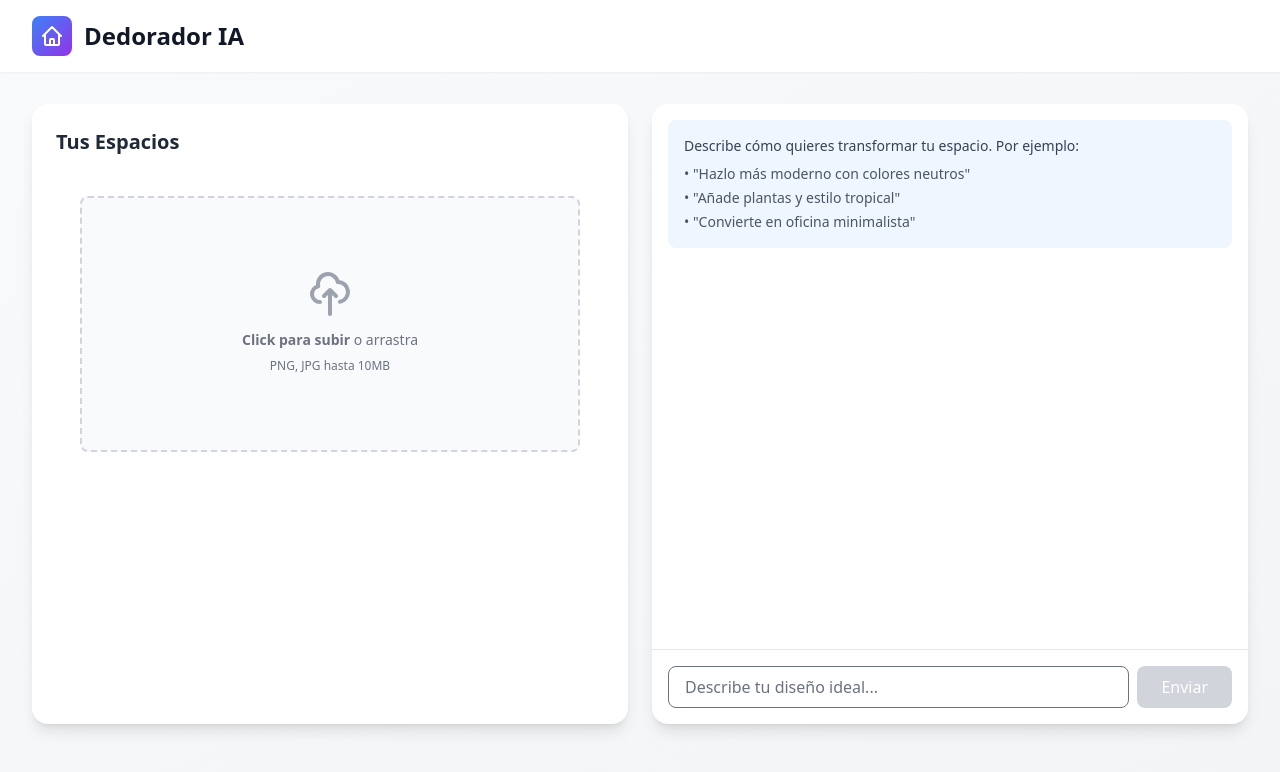
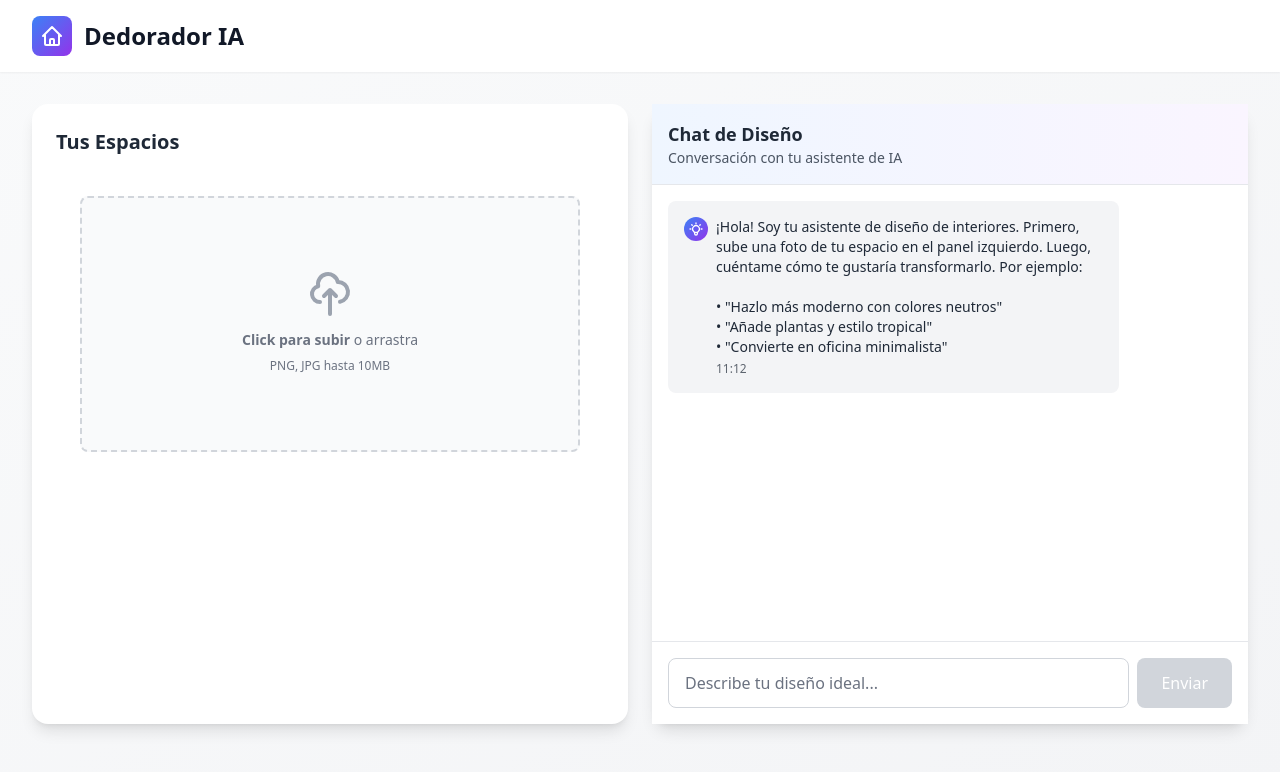
Before and after one commit to uptobe8/Dedorador, a Next.js app: page / in a window 1280 px wide. Shown: the top 772 px of the page. Built offline with nearby package versions, Linux system fonts and the light colour scheme.

Commit message:
Mejorar interfaz de chat estilo GenSpark con mensajes conversacionales

```diff
--- a/components/ChatInterface.tsx
+++ b/components/ChatInterface.tsx
@@ -1,6 +1,13 @@
 "use client";
 
-import { useState } from "react";
+import { useState, useRef, useEffect } from "react";
+
+interface Message {
+  id: string;
+  role: "user" | "assistant";
+  content: string;
+  timestamp: Date;
+}
 
 interface ChatInterfaceProps {
   onSendMessage: (prompt: string) => void;
@@ -12,10 +19,45 @@ export default function ChatInterface({
   isGenerating,
 }: ChatInterfaceProps) {
   const [message, setMessage] = useState("");
+  const [messages, setMessages] = useState<Message[]>([
+    {
+      id: "welcome",
+      role: "assistant",
+      content: "¡Hola! Soy tu asistente de diseño de interiores. Primero, sube una foto de tu espacio en el panel izquierdo. Luego, cuéntame cómo te gustaría transformarlo. Por ejemplo:\n\n• \"Hazlo más moderno con colores neutros\"\n• \"Añade plantas y estilo tropical\"\n• \"Convierte en oficina minimalista\"",
+      timestamp: new Date(),
+    },
+  ]);
+  const messagesEndRef = useRef<HTMLDivElement>(null);
+
+  const scrollToBottom = () => {
+    messagesEndRef.current?.scrollIntoView({ behavior: "smooth" });
+  };
+
+  useEffect(() => {
+    scrollToBottom();
+  }, [messages]);
 
   const handleSubmit = (e: React.FormEvent) => {
     e.preventDefault();
     if (message.trim() && !isGenerating) {
+      // Add user message
+      const userMessage: Message = {
+        id: Date.now().toString(),
+        role: "user",
+        content: message,
+        timestamp: new Date(),
+      };
+      setMessages((prev) => [...prev, userMessage]);
+
+      // Add assistant "thinking" message
+      const assistantMessage: Message = {
+        id: (Date.now() + 1).toString(),
+        role: "assistant",
+        content: "Generando tu diseño... Esto puede tomar unos momentos.",
+        timestamp: new Date(),
+      };
+      setMessages((prev) => [...prev, assistantMessage]);
+
       onSendMessage(message);
       setMessage("");
     }
@@ -23,35 +65,121 @@ export default function ChatInterface({
 
   return (
     <div className="flex flex-col h-full">
-      <div className="flex-1 overflow-y-auto p-4 space-y-4">
-        <div className="bg-blue-50 p-4 rounded-lg">
-          <p className="text-sm text-gray-700">
-            Describe cómo quieres transformar tu espacio. Por ejemplo:
-          </p>
-          <ul className="text-sm text-gray-600 mt-2 space-y-1">
-            <li>• "Hazlo más moderno con colores neutros"</li>
-            <li>• "Añade plantas y estilo tropical"</li>
-            <li>• "Convierte en oficina minimalista"</li>
-          </ul>
-        </div>
+      {/* Chat Header */}
+      <div className="p-4 border-b bg-gradient-to-r from-blue-50 to-purple-50">
+        <h2 className="text-lg font-semibold text-gray-800">Chat de Diseño</h2>
+        <p className="text-sm text-gray-600">Conversación con tu asistente de IA</p>
       </div>
 
-      <form onSubmit={handleSubmit} className="p-4 border-t">
+      {/* Messages Area */}
+      <div className="flex-1 overflow-y-auto p-4 space-y-4">
+        {messages.map((msg) => (
+          <div
+            key={msg.id}
+            className={`flex ${
+              msg.role === "user" ? "justify-end" : "justify-start"
+            }`}
+          >
+            <div
+              className={`max-w-[80%] rounded-lg p-4 ${
+                msg.role === "user"
+                  ? "bg-blue-600 text-white"
+                  : "bg-gray-100 text-gray-800"
+              }`}
+            >
+              <div className="flex items-start gap-2">
+                <div className="flex-shrink-0">
+                  {msg.role === "assistant" ? (
+                    <div className="w-6 h-6 bg-gradient-to-br from-blue-500 to-purple-600 rounded-full flex items-center justify-center">
+                      <svg
+                        className="w-4 h-4 text-white"
+                        fill="none"
+                        stroke="currentColor"
+                        viewBox="0 0 24 24"
+                      >
+                        <path
+                          strokeLinecap="round"
+                          strokeLinejoin="round"
+                          strokeWidth={2}
+                          d="M9.663 17h4.673M12 3v1m6.364 1.636l-.707.707M21 12h-1M4 12H3m3.343-5.657l-.707-.707m2.828 9.9a5 5 0 117.072 0l-.548.547A3.374 3.374 0 0014 18.469V19a2 2 0 11-4 0v-.531c0-.895-.356-1.754-.988-2.386l-.548-.547z"
+                        />
+                      </svg>
+                    </div>
+                  ) : (
+                    <div className="w-6 h-6 bg-white/20 rounded-full flex items-center justify-center">
+                      <svg
+                        className="w-4 h-4 text-white"
+                        fill="none"
+                        stroke="currentColor"
+                        viewBox="0 0 24 24"
+                      >
+                        <path
+                          strokeLinecap="round"
+                          strokeLinejoin="round"
+                          strokeWidth={2}
+                          d="M16 7a4 4 0 11-8 0 4 4 0 018 0zM12 14a7 7 0 00-7 7h14a7 7 0 00-7-7z"
+                        />
+                      </svg>
+                    </div>
+                  )}
+                </div>
+                <div className="flex-1">
+                  <p className="text-sm whitespace-pre-line">{msg.content}</p>
+                  <span className="text-xs opacity-70 mt-1 block">
+                    {msg.timestamp.toLocaleTimeString("es-ES", {
+                      hour: "2-digit",
+                      minute: "2-digit",
+                    })}
+                  </span>
+                </div>
+              </div>
+            </div>
+          </div>
+        ))}
+        {isGenerating && (
+          <div className="flex justify-start">
+            <div className="bg-gray-100 rounded-lg p-4 max-w-[80%]">
+              <div className="flex items-center gap-2">
+                <div className="flex space-x-1">
+                  <div className="w-2 h-2 bg-blue-600 rounded-full animate-bounce" style={{ animationDelay: '0ms' }}></div>
+                  <div className="w-2 h-2 bg-blue-600 rounded-full animate-bounce" style={{ animationDelay: '150ms' }}></div>
+                  <div className="w-2 h-2 bg-blue-600 rounded-full animate-bounce" style={{ animationDelay: '300ms' }}></div>
+                </div>
+                <span className="text-sm text-gray-600">Generando diseño...</span>
+              </div>
+            </div>
+          </div>
+        )}
+        <div ref={messagesEndRef} />
+      </div>
+
+      {/* Input Area */}
+      <form onSubmit={handleSubmit} className="p-4 border-t bg-white">
         <div className="flex gap-2">
           <input
             type="text"
             value={message}
             onChange={(e) => setMessage(e.target.value)}
             placeholder="Describe tu diseño ideal..."
-            className="flex-1 px-4 py-2 border rounded-lg focus:outline-none focus:ring-2 focus:ring-blue-500"
+            className="flex-1 px-4 py-3 border border-gray-300 rounded-lg focus:outline-none focus:ring-2 focus:ring-blue-500 focus:border-transparent"
             disabled={isGenerating}
           />
           <button
             type="submit"
             disabled={isGenerating || !message.trim()}
-            className="px-6 py-2 bg-blue-600 text-white rounded-lg hover:bg-blue-700 disabled:bg-gray-300 disabled:cursor-not-allowed transition-colors"
+            className="px-6 py-3 bg-blue-600 text-white rounded-lg hover:bg-blue-700 disabled:bg-gray-300 disabled:cursor-not-allowed transition-colors font-medium"
           >
-            {isGenerating ? "Generando..." : "Enviar"}
+            {isGenerating ? (
+              <span className="flex items-center gap-2">
+                <svg className="animate-spin h-4 w-4" fill="none" viewBox="0 0 24 24">
+                  <circle className="opacity-25" cx="12" cy="12" r="10" stroke="currentColor" strokeWidth="4"></circle>
+                  <path className="opacity-75" fill="currentColor" d="M4 12a8 8 0 018-8V0C5.373 0 0 5.373 0 12h4zm2 5.291A7.962 7.962 0 014 12H0c0 3.042 1.135 5.824 3 7.938l3-2.647z"></path>
+                </svg>
+                Generando
+              </span>
+            ) : (
+              "Enviar"
+            )}
           </button>
         </div>
       </form>
```
